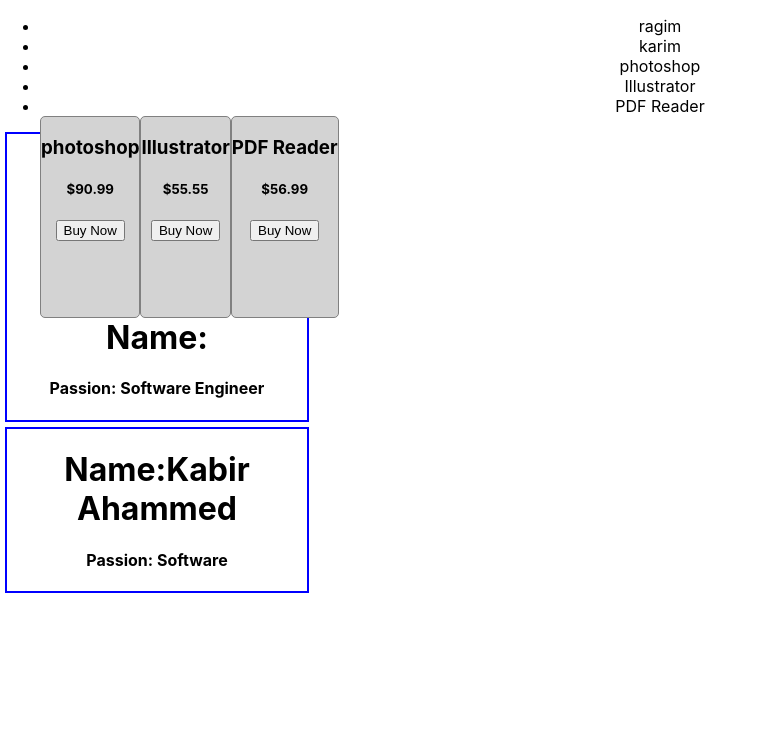
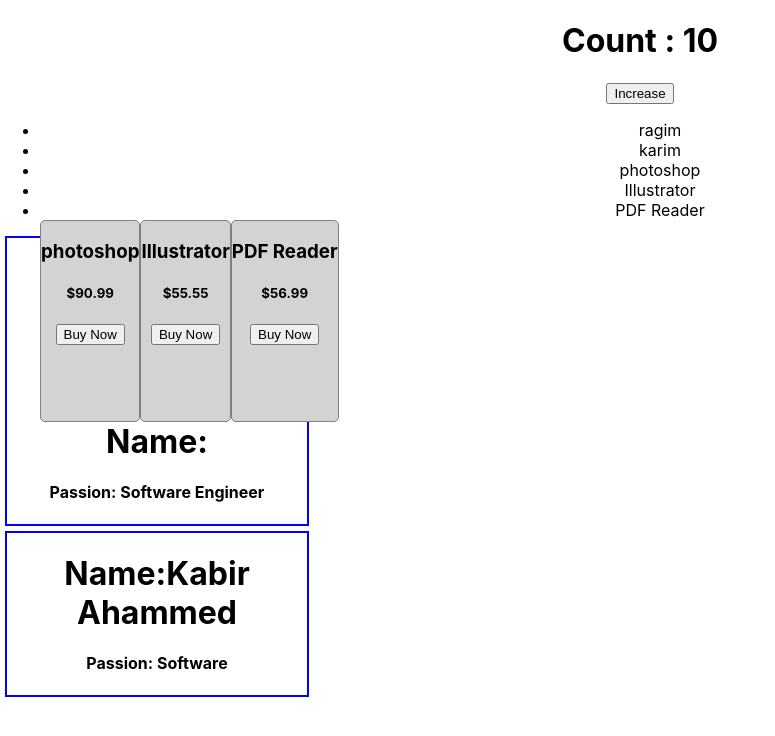
Before and after one commit to RianIslam/context-api-react, a React (Create React App) app: page / in a window 1280 px wide. Shown: the top 736 px of the page, without its empty margins (0-775 px from the left). Built offline with nearby package versions, Linux system fonts and the light colour scheme.

Commit message:
useState

```diff
--- a/src/App.js
+++ b/src/App.js
@@ -1,3 +1,4 @@
+import { useState } from "react";
 import "./App.css";
 
 function App() {
@@ -13,7 +14,9 @@ function App() {
   const NayksName = nayok.map(nayok => nayok);
   console.log(NayksName)
   return (
+
     <div className="App">
+    <Counter></Counter>
       <ul>
         {
           nayok.map(nayok => <li>{nayok}</li>)
@@ -31,6 +34,26 @@ function App() {
     </div>
   );
 }
+function Counter(){
+  const[count,setCount] = useState(10)
+  // const handleIncrease = () =>{
+  //   const newCount = count +1;
+  //   setCount(newCount);
+  // }
+  const handleIncrease = () =>{
+    setCount(count+1);
+  }
+
+  return(
+    <div>
+      <h1>Count : {count}</h1>
+      {/* <button onClick={handleIncrease}>Increase</button> */}
+      <button onClick={()=> setCount(count+1)}>Increase</button>
+    </div>
+  )
+}
+
+
 function Product(props){
   const productStyle = {
     border : '1px solid gray',
```
